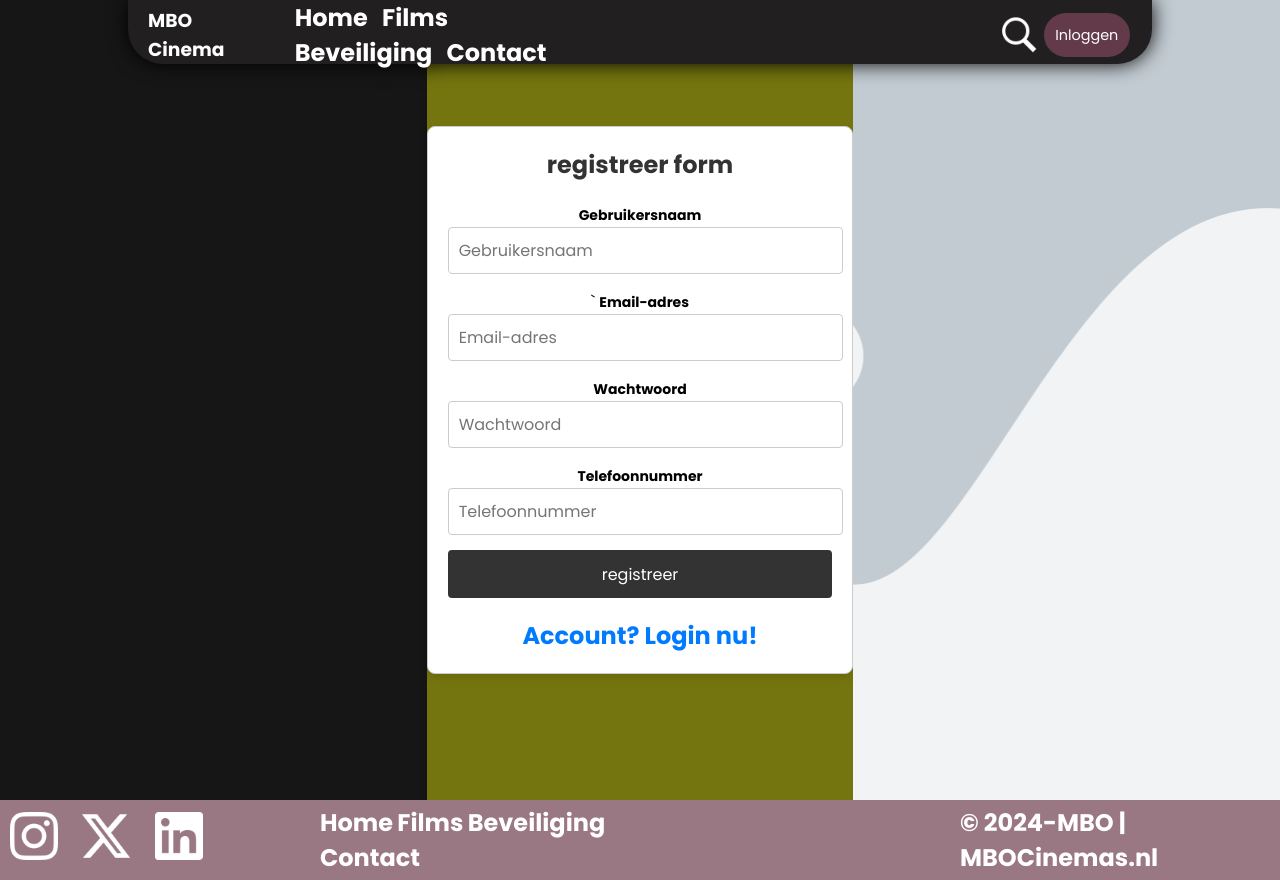
After one commit to 6037685/MBO-cinema, a PHP site: page /register.php in a window 1280 px wide. The commit adds this page. Run offline with PHP 8.4, Linux system fonts and the light colour scheme.

Commit message:
heb registreer pagina gemaakt

```diff
--- a/bioscoop/html/Css/styl.css
+++ b/bioscoop/html/Css/styl.css
@@ -395,3 +395,11 @@ button[type="submit"]:hover {
         font-size: 14px;
     }
 }
+.regist-section {
+    flex: 1;
+    display: flex;
+    justify-content: center;
+    align-items: center;
+    background-color: rgb(117, 117, 15);
+    box-shadow: -2px 0 5px rgba(0, 0, 0, 0.1);
+}
--- /dev/null
+++ b/bioscoop/html/register.php
@@ -0,0 +1,49 @@
+<!DOCTYPE html>
+<html lang="nl">
+<head>
+    <meta charset="utf-8">
+    <meta name="viewport" content="width=device-width, initial-scale=1">
+    <meta name="description" content="">
+    <meta name="author" content="Kishan & Julian">
+    <meta name="keywords" content="">
+    <title>Mbo cinema</title>
+    <link rel="stylesheet" type="text/css" href="Css/styl.css">
+</head>
+<body>
+    <?php include 'header.php'; ?>
+
+    <main class="split-section">
+        <article class="blank-section"></article>
+        <article class="regist-section">
+            <section class="login-container">
+                <article class="login-form">
+                    <h2>registreer form</h2>
+                    <form>
+                        <label for="username">Gebruikersnaam</label>
+                        <input type="text" id="username" name="username" placeholder="Gebruikersnaam">`
+
+                        <label for="Email">Email-adres</label>
+                        <input type="Email" id="Email" name="Email" placeholder="Email-adres">
+
+
+                        <label for="password">Wachtwoord</label>
+                        <input type="password" id="password" name="password" placeholder="Wachtwoord">
+
+
+                        <label for="Telefoonnummer">Telefoonnummer</label>
+                        <input type="Telefoonnummer" id="Telefoonnummer" name="Telefoonnummer" placeholder="Telefoonnummer">
+
+                        <button type="submit">registreer</button>
+                    </form>
+                    <article class="register">
+                        <p><a href="#">Account? Login nu!</a></p>
+                    </article>
+                </article>
+            </section>
+        </article>
+        <article class="image-section"></article>
+    </main>
+
+    <?php include 'footer.php'; ?>
+</body>
+</html>
```
